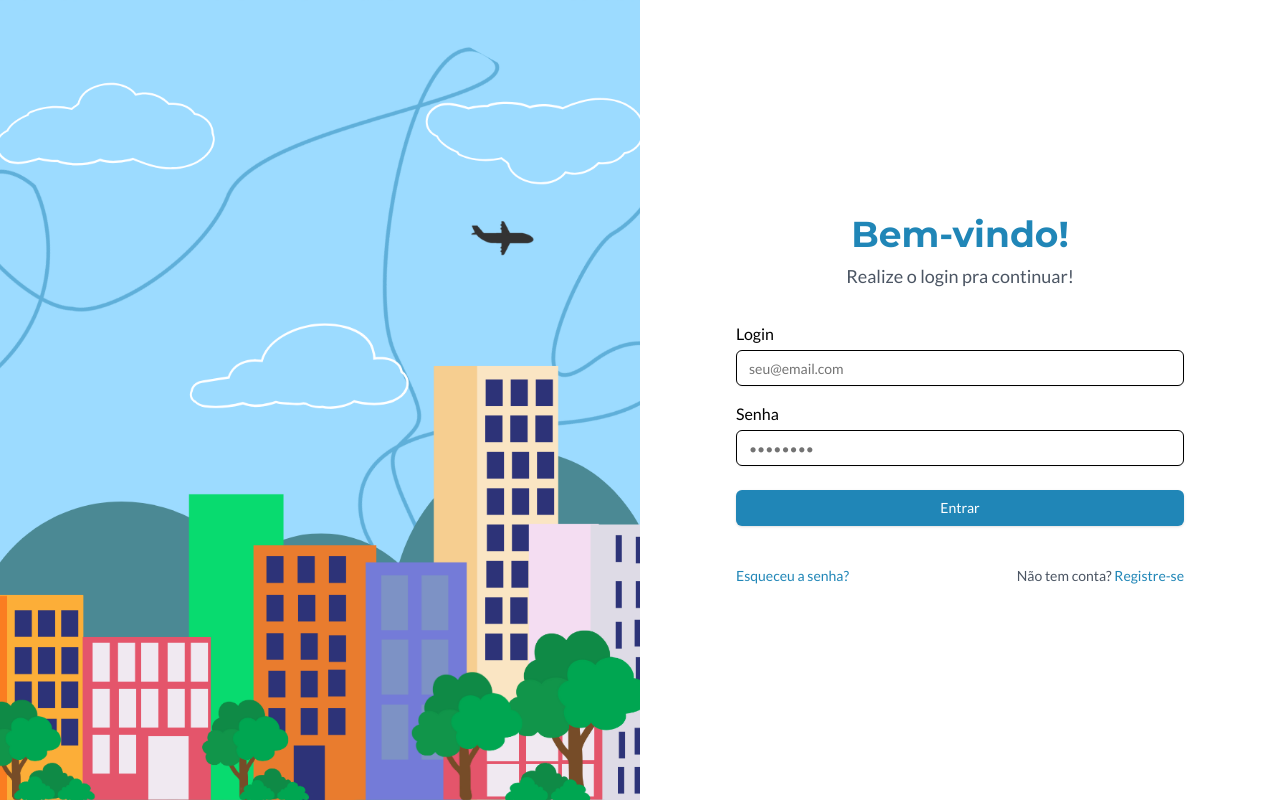
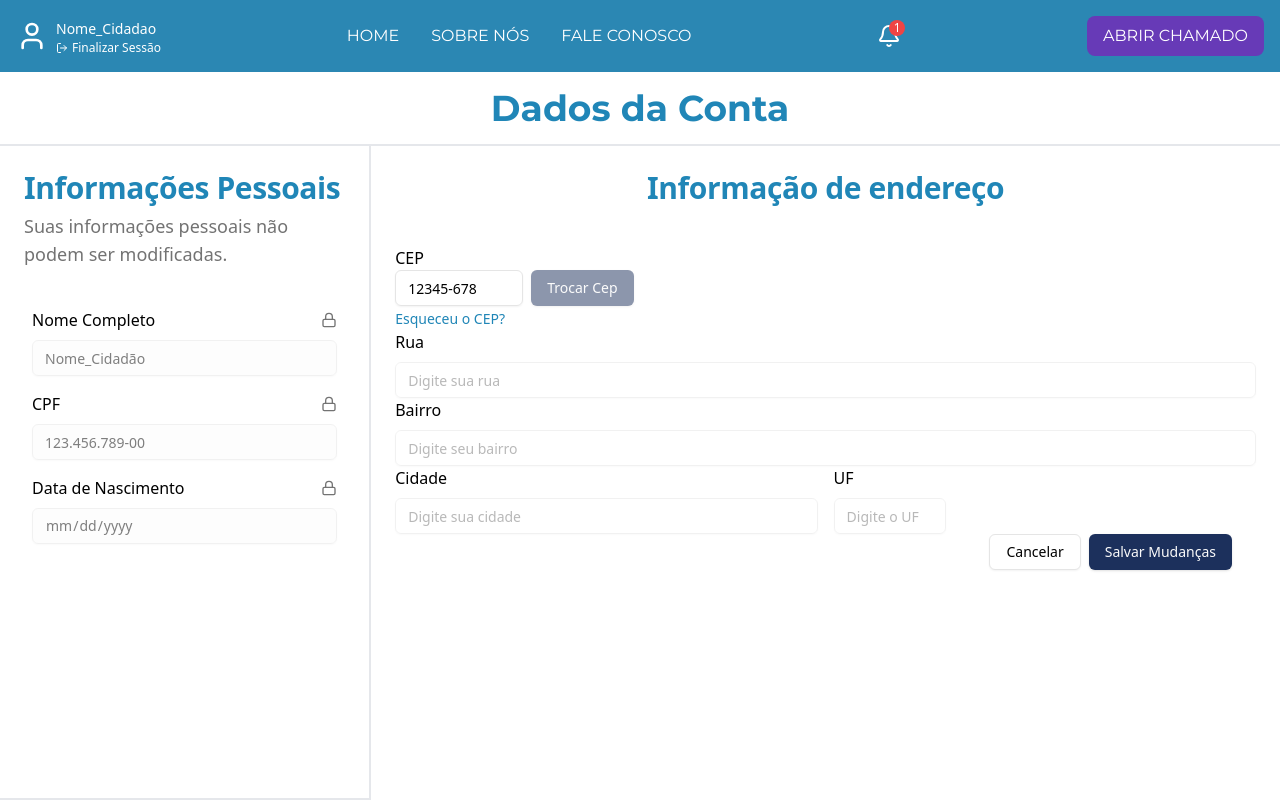
Before and after one commit to arthuursantos/voz-cidada, a React (Vite) app in the folder client/: page /conta in a window 1280 px wide. Before the commit this address led to /signin. Built offline with nearby package versions, Linux system fonts and the light colour scheme.

Commit message:
profile page em andamento

```diff
--- a/client/src/App.tsx
+++ b/client/src/App.tsx
@@ -10,6 +10,7 @@ import AdminDashboard from "./pages/admin/index.tsx";
 import Reports from "./pages/reports/index.tsx";
 import Home from "./pages/home/index.tsx";
 import Dashboard from "./pages/homePage/homePage.tsx";
+import Profile from "./pages/Profile/index.tsx";
 
 type RouteProps = {
     children: ReactNode;
@@ -93,9 +94,9 @@ const App = () => {
                     <Route
                         path="/dashboard"
                         element={
-                            <PrivateRoute>
+                            <PublicRoute>
                                 <Dashboard />
-                            </PrivateRoute>
+                            </PublicRoute>
                         }
                     />
 
@@ -120,9 +121,9 @@ const App = () => {
                     <Route
                         path="/chamados"
                         element={
-                            <PrivateRoute>
+                            <PublicRoute>
                                 <Reports />
-                            </PrivateRoute>
+                            </PublicRoute>
                         }
                     />
 
@@ -131,6 +132,15 @@ const App = () => {
                         element={
                             <PublicRoute>
                                 <ResetPassword />
+                            </PublicRoute>
+                        }
+                    />
+
+                    <Route
+                        path="/conta"
+                        element={
+                            <PublicRoute>
+                                <Profile />
                             </PublicRoute>
                         }
                     />
--- a/client/src/components/header/index.tsx
+++ b/client/src/components/header/index.tsx
@@ -20,7 +20,7 @@ return (
             <div className="hidden md:flex items-center gap-2">
                 <User className="h-8 w-8" />
                 <div className="flex flex-col">
-                    <span className="text-sm">{isAuthenticated && user? user.nome : 'Nome_Cidadao'}</span>
+                    <Link to="/conta"><span className="text-sm hover:underline">{isAuthenticated && user? user.nome : 'Nome_Cidadao'}</span></Link>
                     <button className="text-xs hover:underline"
                         onClick={() => {
                             signOut(); // Chama a função signOut para deslogar o usuário
@@ -86,7 +86,7 @@ return (
                         </button>
                         <div className={`overflow-hidden transition-all duration-300 ${showConta ? 'max-h-40' : 'max-h-0'}`}>
                             <nav className='flex flex-col items-center gap-2 mt-2 text-sm'>
-                                <Link to="/" className="hover:underline">CONFIGURAÇÕES DA CONTA</Link>
+                                <Link to="/conta" className="hover:underline">CONFIGURAÇÕES DA CONTA</Link>
                                 <button onClick={() => {
                                             signOut(); // Chama a função signOut para deslogar o usuário
                                         }} className="hover:underline">
--- a/client/src/contexts/AuthContext.tsx
+++ b/client/src/contexts/AuthContext.tsx
@@ -6,6 +6,19 @@ import {AxiosResponse} from "axios";
 import { parseCookies, setCookie, destroyCookie } from "nookies";
 
 type User = {
+    id: number;
+    nome: string;
+    cpf: string;
+    dataNascimento: string;
+    dataCadastro: string;
+    cep: string;
+    rua: string;
+    bairro: string;
+    cidade: string;
+    uf: string;
+}
+
+export type UpdateUserData = {
     id: number;
     nome: string;
     cpf: string;
@@ -59,7 +72,9 @@ type AuthContextType = {
     loading: boolean;
     signIn: (data: SignInData) => Promise<void>,
     signUp: (data: SignUpData) => Promise<void>,
-    signOut: () => void
+    signOut: () => void,
+    getCepApi: (cep: string) => Promise<any>,
+    updateUser: (data: UpdateUserData) => Promise<void>
 }
 
 export const AuthContext = createContext({} as AuthContextType)
@@ -209,8 +224,19 @@ export function AuthProvider({ children }: AuthProviderProps) {
         }
     }
 
+    async function updateUser(data: UpdateUserData) {
+        try {
+            const response = await api.put("/api/usuario", data);
+            setUser(response.data);
+        }
+        catch (error) {
+            console.error("Erro ao atualizar usuário:", error);
+            alert("Erro ao atualizar usuário. Tente novamente.");
+        }
+    }
+
     return (
-        <AuthContext.Provider value={{ user, userRoles,  isAuthenticated, loading, signIn, signUp, signOut }}>
+        <AuthContext.Provider value={{ user, userRoles, isAuthenticated, loading, signIn, signUp, signOut, getCepApi, updateUser }}>
             {children}
         </AuthContext.Provider>
     )
--- /dev/null
+++ b/client/src/pages/Profile/index.tsx
@@ -0,0 +1,201 @@
+import Header from '@/components/header'
+import { Button } from '@/components/ui/button'
+import { CardHeader, CardTitle, CardDescription, CardContent, CardFooter } from '@/components/ui/card'
+import { Input } from '@/components/ui/input'
+import { AuthContext } from '@/contexts/AuthContext'
+import { zodResolver } from '@hookform/resolvers/zod'
+import { Label } from '@radix-ui/react-label'
+import { LockIcon } from 'lucide-react'
+import { useContext, useState } from 'react'
+import { SubmitHandler, useForm } from 'react-hook-form'
+import { z } from 'zod'
+
+const Profile = () => {
+  const { user, getCepApi, updateUser } = useContext(AuthContext)
+
+  const [cep, setCep] = useState(user? user.cep : "12345-678")
+  const [rua, setRua] = useState(user? user.rua : "")
+  const [bairro, setBairro] = useState(user? user.bairro : "")
+  const [cidade, setCidade] = useState(user? user.cidade : "")
+  const [uf, setUf] = useState(user? user.uf : "")
+
+  const updateUserSchema = z.object({
+    cep: z.string()
+          .min(8)
+          .max(9)
+          .regex(/^\d{5}-?\d{3}$/, "Formato de CEP inválido. Use 00000-000 ou 00000000.")
+          .transform((cep) => cep.replace(/[^0-9]/g, "")).optional(),
+    rua: z.string(),
+    bairro: z.string(),
+    cidade: z.string(),
+    uf: z.string(),
+    id: z.number(),
+    nome: z.string(),
+    cpf: z.string(),
+    dataNascimento: z.string(),
+    dataCadastro: z.string()
+  })
+
+  type updateUserData = z.infer<typeof updateUserSchema>
+
+  const { register, handleSubmit, formState: {errors} } = useForm<updateUserData>({
+          resolver: zodResolver(updateUserSchema)
+      })
+
+  const enableCepSubmit = () => {
+    const cepInput = document.getElementById('cep') as HTMLInputElement
+    const cepChangeBtn = document.getElementById('cepChangeBtn') as HTMLButtonElement
+
+    if((cepInput.value !== user?.cep && cepInput.value !==  "12345-678") && (cepInput.value.length == 9 || cepInput.value.length == 8)){
+      cepChangeBtn.disabled = false
+    } else {
+      cepChangeBtn.disabled = true
+    }
+  }
+
+  const changeAddress = async (cep: string) => {
+    if (!cep) {
+      console.error('CEP inválido.')
+      return null
+    }
+
+    try {
+      // Aguarda a resposta da API antes de prosseguir
+      const response = await getCepApi(cep)
+
+      if (!response) {
+        console.error('CEP não encontrado.')
+        return null
+      }
+
+      if(user){
+        user.cep = cep
+        user.rua = response.logradouro
+        user.bairro = response.bairro
+        user.cidade = response.localidade
+        user.uf = response.uf
+      }
+
+      setRua(response.logradouro)
+      setBairro(response.bairro)
+      setCidade(response.localidade)
+      setUf(response.uf)
+    } catch (error) {
+      console.error('Erro ao buscar o CEP:', error)
+      return null
+    }
+  }
+
+  const handleUpdateUser: SubmitHandler<updateUserData> = async (data) => {
+    console.log(data)
+    await updateUser({
+      ...data,
+      cep: cep,
+      rua: rua,
+      bairro: bairro,
+      cidade: cidade,
+      uf: uf,
+    })
+  }
+
+  return (
+    <div className='flex flex-col min-h-screen'>
+      <Header />
+      <h1 className='text-2xl sm:text-3xl md:text-4xl font-bold text-[--cor-primaria2] font-montserrat text-center mt-4'>Dados da Conta</h1>
+      <div className='flex flex-col md:flex-row border-t-2 border-grey mt-4 flex-grow overflow-auto'>
+        {/* div info pessoal */}
+        <div className='flex flex-col gap-4 w-xl pb-4 border-b-2 md:border-r-2 border-grey'>
+          <CardHeader>
+            <CardTitle><h1 className='text-[--cor-primaria2] text-3xl'>Informações Pessoais</h1></CardTitle>
+            <CardDescription><p className='text-lg'>Suas informações pessoais não podem ser modificadas.</p></CardDescription>
+          </CardHeader>
+          <div className="grid gap-2 pl-8 pr-8">
+            <div className="flex items-center justify-between">
+              <Label htmlFor="name">Nome Completo</Label>
+              <LockIcon className="h-4 w-4 text-muted-foreground" />
+            </div>
+            <Input id="name" value={user? user.nome : 'Nome_Cidadão'} disabled className="bg-muted/50" />
+          </div>
+
+          <div className="grid gap-2 pl-8 pr-8">
+            <div className="flex items-center justify-between">
+              <Label htmlFor="cpf">CPF</Label>
+              <LockIcon className="h-4 w-4 text-muted-foreground" />
+            </div>
+            <Input id="cpf" value={user? user.cpf : '123.456.789-00'} disabled className="bg-muted/50" />
+          </div>
+
+          <div className="grid gap-2 pl-8 pr-8">
+            <div className="flex items-center justify-between">
+              <Label htmlFor="name">Data de Nascimento</Label>
+              <LockIcon className="h-4 w-4 text-muted-foreground" />
+            </div>
+            <Input id="name" type='date' value={user? user.dataNascimento : ''} disabled className="bg-muted/50" />
+          </div>
+        </div>
+
+        {/* div info endereco */}
+        <div className='flex flex-col gap-4 w-full'>
+
+          <CardHeader>
+            <CardTitle><p className='text-[--cor-primaria2] text-3xl text-center'>Informação de endereço</p></CardTitle>
+          </CardHeader>
+            <CardContent>
+
+              <div className="grid gap-2">
+              <form onSubmit={handleSubmit(async() => {
+                await changeAddress(cep)
+              })}>
+                <label htmlFor="cep">CEP</label>
+
+                <div className='flex items-center gap-2'>
+                  <Input {...register('cep')} id="cep" value={cep} onChange={(e) => {
+                    setCep(e.target.value)
+                    enableCepSubmit()
+                    }} type='text' maxLength={9} placeholder="00000-000" className='w-32' />
+
+                    <Button disabled id='cepChangeBtn' className='bg-[--cor-primaria] hover:bg-[#162547]'>Trocar Cep</Button>
+                    {errors.cep && <span className='text-red-500 text-sm'> {errors.cep.message} </span>}
+                </div>
+
+
+                <a href="https://buscacepinter.correios.com.br/app/endereco/index.php" target='_blank' className='text-[--cor-primaria2] text-sm hover:underline w-fit'>Esqueceu o CEP?</a>
+              </form>
+              </div>
+
+            <form onSubmit={handleSubmit(handleUpdateUser)}>
+              <div className="grid gap-2">
+                <Label htmlFor="street">Rua</Label>
+                <Input {...register('rua')} id="street" value={rua} disabled placeholder="Digite sua rua" />
+              </div>
+
+              <div className="grid gap-2">
+                <Label htmlFor="bairro">Bairro</Label>
+                <Input {...register('bairro')} id="bairro" value={bairro} disabled placeholder="Digite seu bairro" />
+              </div>
+
+              <div className="grid grid-cols-1 md:grid-cols-2 gap-4">
+                <div className="grid gap-2">
+                  <Label htmlFor="city">Cidade</Label>
+                  <Input {...register('cidade')} id="city" value={cidade} disabled placeholder="Digite sua cidade" />
+                </div>
+                <div className="grid gap-2 w-28">
+                  <Label htmlFor="state">UF</Label>
+                  <Input {...register("uf")} id='estado' value={uf} disabled placeholder='Digite o UF'/>
+                </div>
+              </div>
+              <CardFooter className="flex justify-end space-x-2">
+                <Button variant="outline">Cancelar</Button>
+                <Button type='submit' className='bg-[--cor-primaria] hover:bg-[#162547]'>Salvar Mudanças</Button>
+              </CardFooter>
+            </form>
+            </CardContent>
+
+
+        </div>
+      </div>
+    </div>
+  )
+}
+
+export default Profile
```
